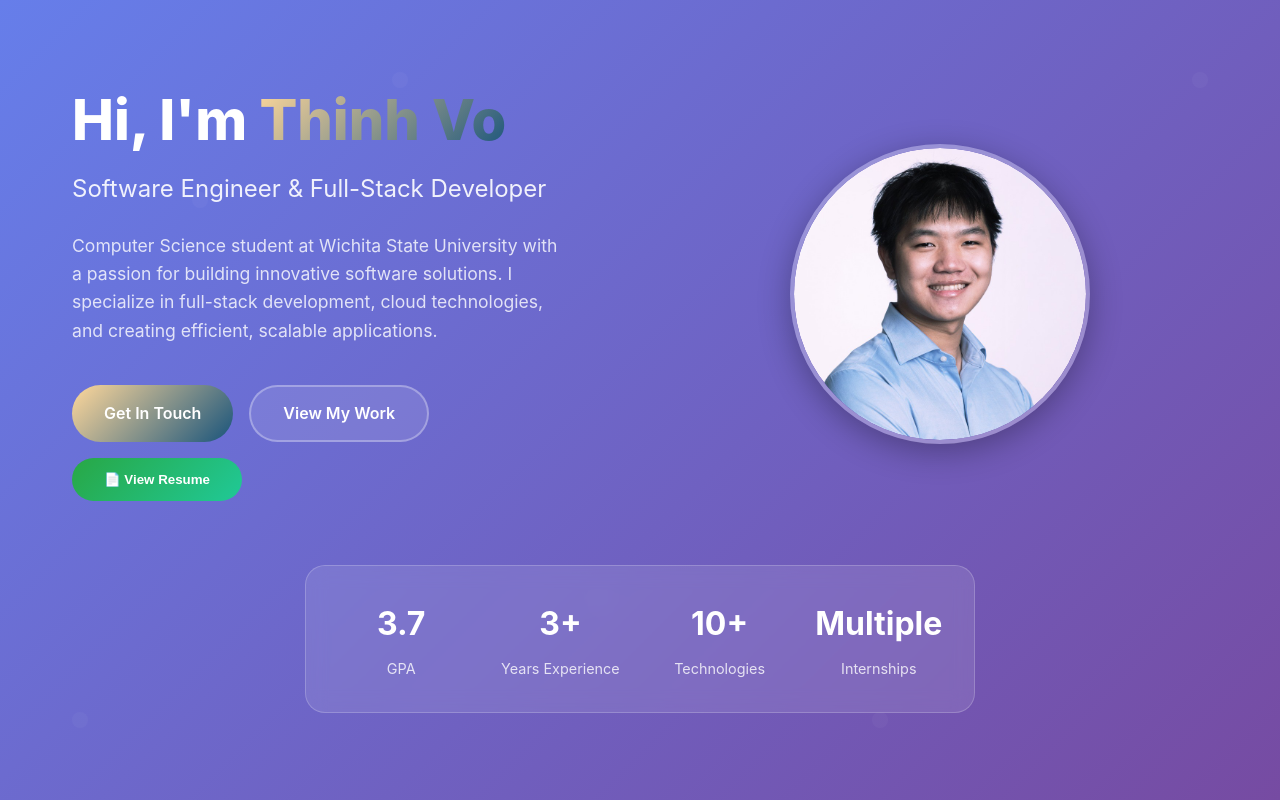
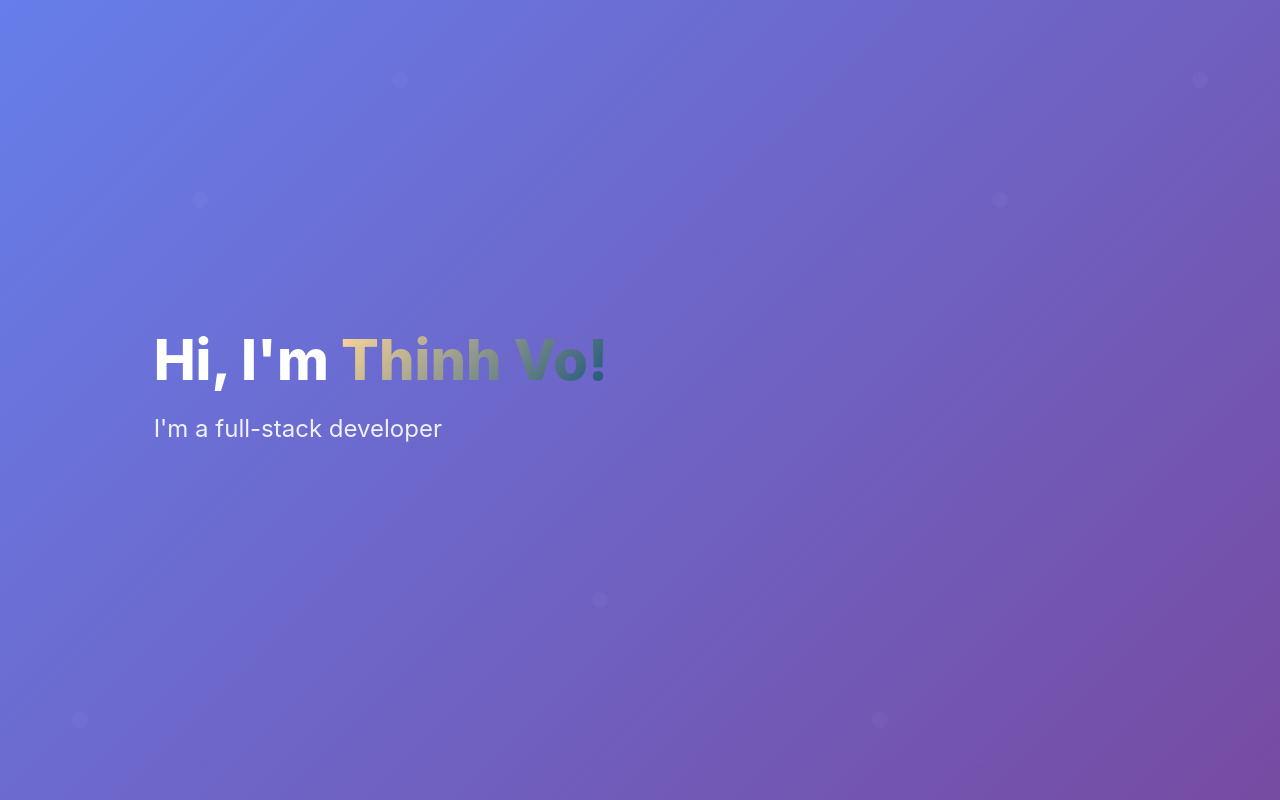
Before and after one commit to phoozies/my-portfolio, a React (Vite) app in the folder my-portfolio/: page / in a window 1280 px wide. Shown: the top 800 px of the page. Built offline with nearby package versions, Linux system fonts and the light colour scheme.

Commit message:
refac: change file name

```diff
--- a/my-portfolio/src/App.tsx
+++ b/my-portfolio/src/App.tsx
@@ -1,7 +1,7 @@
 import { useState } from 'react'
 import './App.css'
 import Header from './components/Header.tsx'
-import Hero from './components/Hero.tsx'
+import Landing from './components/Landing.tsx'
 import About from './components/About.tsx'
 import Skills from './components/Skills.tsx'
 import Experience from './components/Experience.tsx'
@@ -16,7 +16,7 @@ function App() {
     <div className="App">
       <Header activeSection={activeSection} setActiveSection={setActiveSection} />
       <main>
-        <Hero />
+        <Landing />
         <About />
         <Skills />
         <Experience />
--- a/my-portfolio/src/components/About.tsx
+++ b/my-portfolio/src/components/About.tsx
@@ -1,5 +1,5 @@
 import './About.css'
-import './Hero.css'
+import './Landing.css'
 
 const About = () => {
   return (
--- a/my-portfolio/src/components/Hero.tsx
+++ /dev/null
@@ -1,85 +0,0 @@
-import { useState } from 'react'
-import ResumeModal from './ResumeModal'
-import './Hero.css'
-
-const Hero = () => {
-  const [isResumeModalOpen, setIsResumeModalOpen] = useState<boolean>(false)
-
-  const openResumeModal = () => {
-    setIsResumeModalOpen(true)
-  }
-
-  const closeResumeModal = () => {
-    setIsResumeModalOpen(false)
-  }
-
-  return (
-    <section id="home" className="hero">
-      <div className="hero-content">
-        <div className="hero-text">
-          <h1 className="hero-title">
-            Hi, I'm <span className="highlight">Thinh Vo</span>
-          </h1>
-          <h2 className="hero-subtitle">Software Engineer & Full-Stack Developer</h2>
-          <p className="hero-description">
-            Computer Science student at Wichita State University with a passion for building
-            innovative software solutions. I specialize in full-stack development, cloud technologies,
-            and creating efficient, scalable applications.
-          </p>
-          <div className="hero-buttons">
-            <a href="#contact" className="btn-primary">Get In Touch</a>
-            <a href="#projects" className="btn-secondary">View My Work</a>
-            <button
-              onClick={openResumeModal}
-              className="btn-resume"
-            >
-              📄 View Resume
-            </button>
-          </div>
-        </div>
-        <div className="hero-image">
-          <div className="profile-image">
-            <img
-              src="./thinh_vo_headshot.jpg"
-              alt="Thinh Vo - Professional Headshot"
-              className="headshot"
-              onError={() => {
-                console.error('Failed to load headshot image');
-                console.log('Trying fallback...');
-              }}
-              onLoad={() => console.log('Headshot image loaded successfully')}
-            />
-          </div>
-        </div>
-      </div>
-      <div className="hero-stats">
-        <div className="stat">
-          <h3>3.7</h3>
-          <p>GPA</p>
-        </div>
-        <div className="stat">
-          <h3>3+</h3>
-          <p>Years Experience</p>
-        </div>
-        <div className="stat">
-          <h3>10+</h3>
-          <p>Technologies</p>
-        </div>
-        <div className="stat">
-          <h3>Multiple</h3>
-          <p>Internships</p>
-        </div>
-      </div>
-
-      {/* Resume Modal */}
-      <ResumeModal
-        isOpen={isResumeModalOpen}
-        onClose={closeResumeModal}
-        resumeUrl="/THINH_VO_RESUME.pdf"
-        fileName="Thinh_Vo_Resume.pdf"
-      />
-    </section>
-  )
-}
-
-export default Hero
--- /dev/null
+++ b/my-portfolio/src/components/Landing.tsx
@@ -0,0 +1,19 @@
+import './Landing.css'
+
+const Landing = () => {
+
+  return (
+    <section id="home" className="hero">
+      <div className="hero-content">
+        <div className="hero-text">
+          <h1 className="hero-title">
+            Hi, I'm <span className="highlight">Thinh Vo!</span>
+          </h1>
+          <h2 className="hero-subtitle">I'm a full-stack developer</h2>
+        </div>
+      </div>
+    </section>
+  )
+}
+
+export default Landing
```
Also changed, not shown: my-portfolio/src/components/Landing.css (renamed from my-portfolio/src/components/Hero.css).
